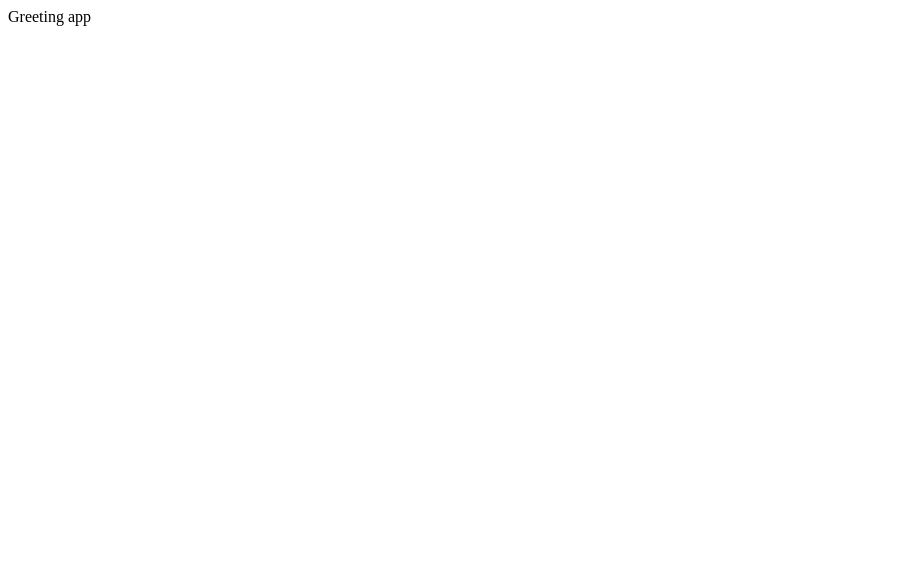
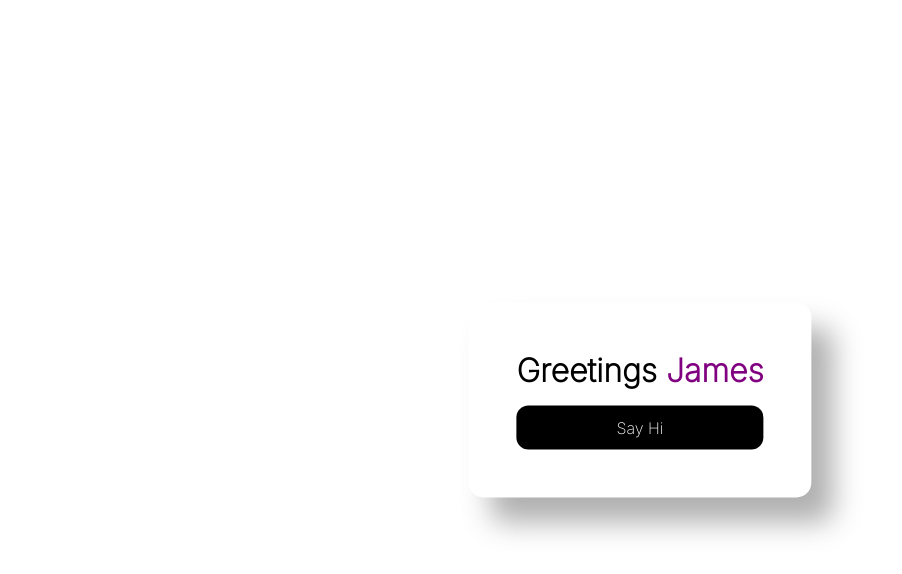
Before and after one commit to Temitope-Beloved/web-project, a plain HTML site: page Greetings App/index.html in a window 1280 px wide. Shown: the whole page, without its empty margins (0-902 px from the left). Drawn offline with Linux system fonts and the light colour scheme.

Commit message:
functionality added

```diff
--- a/Greetings App/app.js
+++ b/Greetings App/app.js
@@ -1 +1,8 @@
-console.log("Hello i'm from greeting app");
+const span = document.getElementById("span");
+const btn = document.querySelector(".btn");
+
+
+btn.addEventListener("click", ()=>{
+    const userName = prompt("Enter your Name...");
+    span.textContent = userName;
+})
--- a/Greetings App/index.html
+++ b/Greetings App/index.html
@@ -3,9 +3,14 @@
 <head>
     <meta charset="UTF-8">
     <meta name="viewport" content="width=device-width, initial-scale=1.0">
+    <link rel="stylesheet" href="./style.css">
     <title>Greeting App</title>
 </head>
 <body>
-    <div class="">Greeting app</div>
+    <div class="container">
+        <h1>Greetings <span id="span">James</span></h1>
+        <button class="btn">Say Hi</button>
+    </div>
+    <script src="./app.js"></script>
 </body>
 </html>
--- a/Greetings App/style.css
+++ b/Greetings App/style.css
@@ -1,10 +1,40 @@
 @import url("https://fonts.googleapis.com/css2?family=Inter:wght@200&display=swap");
-*{
-    padding: 0;
-    margin: 0;
-    box-sizing: border-box;
+* {
+  padding: 0;
+  margin: 0;
+  box-sizing: border-box;
 }
 
-body{
-    font-family: "Inter", sans-serif;
+body {
+  font-family: "Inter", sans-serif;
+
 }
+.container {
+  position: absolute;
+  padding: 3rem;
+  top: 50%;
+  left: 50%;
+  transform: translate(-50%, -50%);
+  background-color: white;
+  box-shadow: 22px 25px 28px #5557;
+  border-radius: 15px;
+}
+
+.container h1{
+    padding-bottom: 1rem;
+
+}
+.container span{
+    color: purple;
+}
+
+.container button{
+    padding: 12px;
+    background-color: black;
+    color: white;
+    border: none;
+    width: 100%;
+    font:inherit;
+    cursor: pointer;
+    border-radius: 12px;
+}
```
